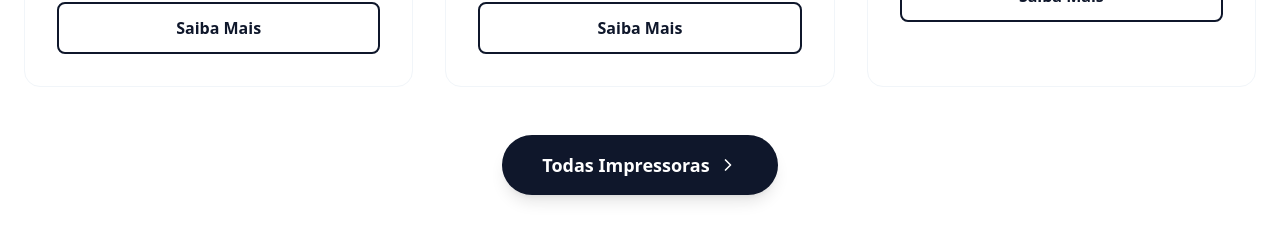
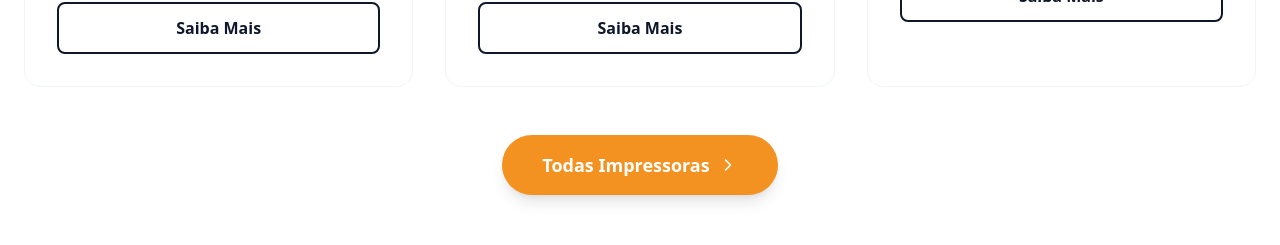
Before and after one commit to rodrigovillaa-coder/A6-Tecnology, a React (Vite) app: page / in a window 1280 px wide. Shown: the part 4400-4645 px from the top of the page. Built offline with nearby package versions, Linux system fonts and the light colour scheme.

Commit message:
feat: Update printer button styles
Refactors the styling for the "Todas Impressoras" button to use the primary brand color and a more modern shadow effect.

```diff
--- a/src/App.tsx
+++ b/src/App.tsx
@@ -712,7 +712,7 @@ function HomePage() {
           <div className="mt-12 text-center">
             <Link
               to="/venda-impressoras"
-              className="inline-flex items-center justify-center gap-2 rounded-full bg-slate-900 px-10 py-4 text-lg font-bold text-white transition-all hover:bg-neutral-gray shadow-lg hover:shadow-slate-200"
+              className="inline-flex items-center justify-center gap-2 rounded-full bg-primary px-10 py-4 text-lg font-bold text-white transition-all hover:bg-neutral-gray shadow-lg hover:shadow-primary/20"
             >
               Todas Impressoras <ChevronRight size={20} />
             </Link>
```
